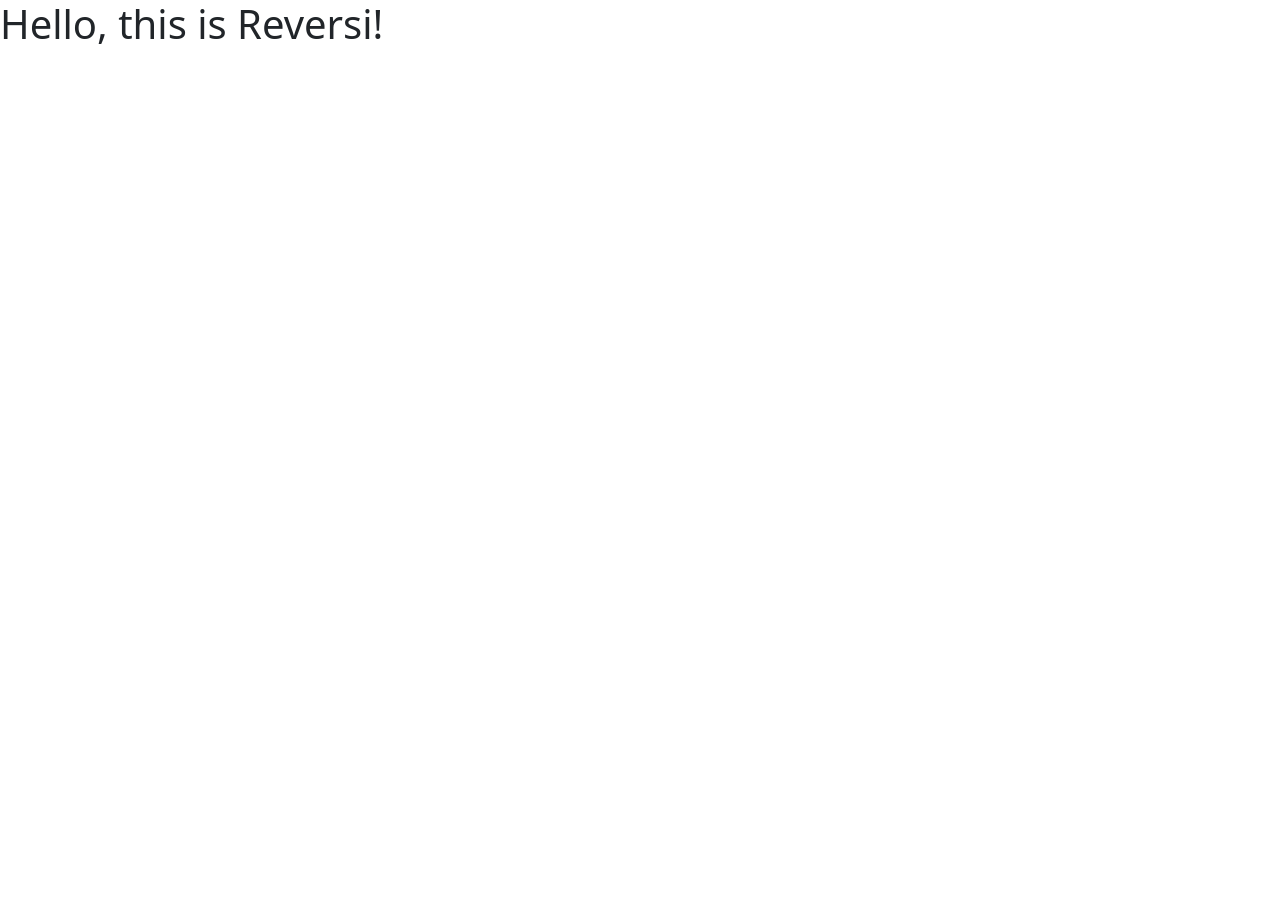
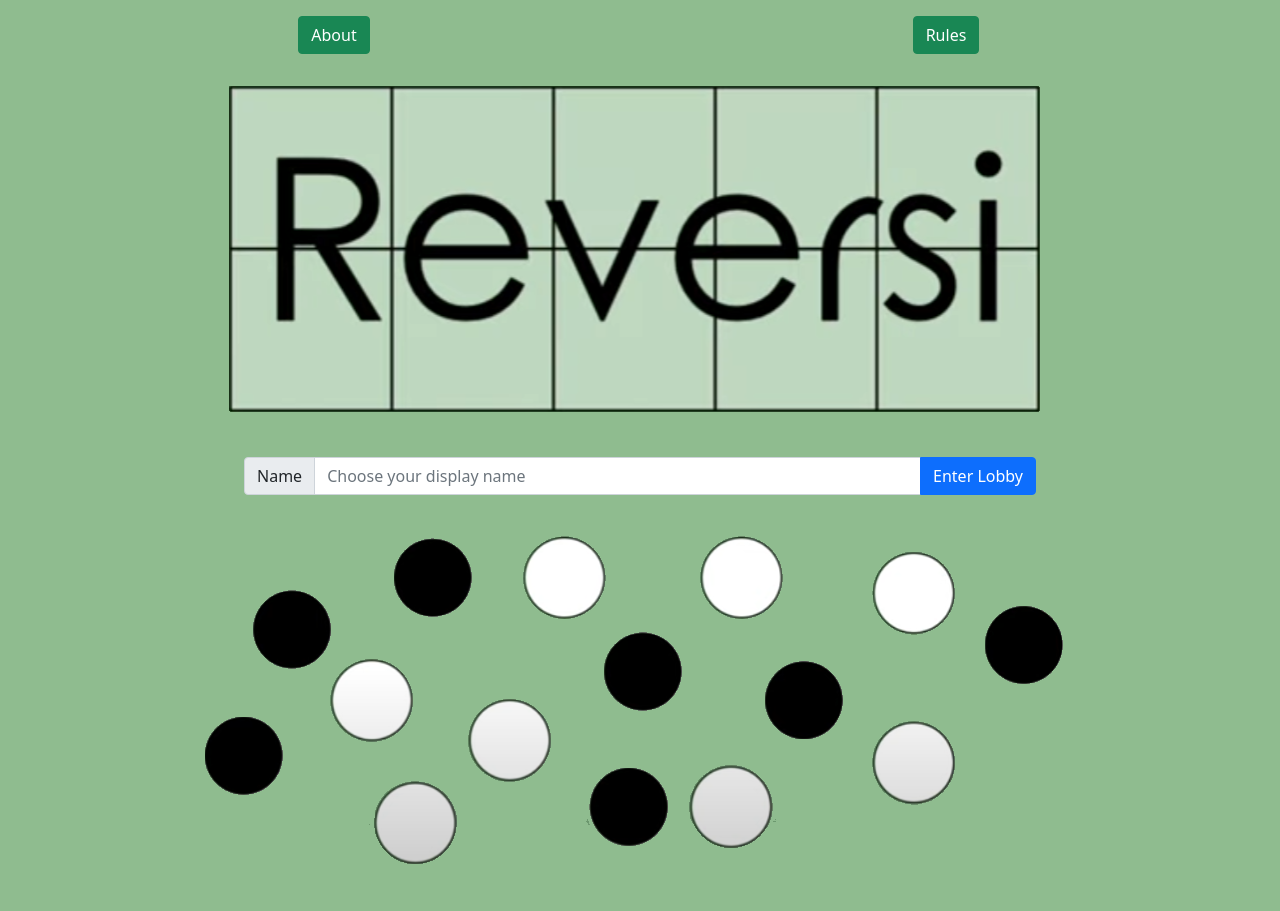
Before and after one commit to Stanley-Charles/Reversi-Online, a website: page public/index.html in a window 1280 px wide. Before the commit the page ends 800 px from the top, so only its background shows below. Drawn offline with nearby package versions, Linux system fonts and the light colour scheme.

Commit message:
More UI from 3

```diff
--- a/public/index.html
+++ b/public/index.html
@@ -7,15 +7,46 @@
 
     <!-- Bootstrap CSS -->
     <link href="https://cdn.jsdelivr.net/npm/bootstrap@5.0.2/dist/css/bootstrap.min.css" rel="stylesheet" integrity="sha384-EVSTQN3/azprG1Anm3QDgpJLIm9Nao0Yz1ztcQTwFspd3yD65VohhpuuCOmLASjC" crossorigin="anonymous">
-
-    <title>Hello, this is Reversi!</title>
+    <style>
+        body {
+            background-color: darkseagreen;
+        }
+    </style>
+    <title>Reversi</title>
   </head>
   <body>
-    <h1>Hello, this is Reversi!</h1>
-
-    <!-- Optional JavaScript; choose one of the two! -->
-
-    <!-- Option 1: Bootstrap Bundle with Popper -->
+    <div class="container-fluid">
+        <div class = "row m-3 ">
+            <div class = "col text-center">
+                <a class= "btn btn-success text-nowrap" href= "about.html">About</a>
+            </div>
+            <div class = "col text-center">
+                <a class= "btn btn-success text-nowrap" href= "
+                https://en.wikipedia.org/wiki/Reversi#Rules">Rules</a>
+            </div>
+        </div>
+        <div class = "row m-3">
+            <div class="col text-center">
+                <img class = "img-fluid" src="assets/images/top-splash.png" alt="Reversi Logo 1"/>
+            </div>
+        </div>
+        <div class = "row align-items-center justify-content-center m-3">
+            <div class = "col-8">
+                <div class="input-group">
+                    <span class="input-group-text" id="displayName">Name</span>
+                    <input type="text" class="form-control text-nowrap" id="nameInput" placeholder="Choose your display name"
+                    aria-label="enter your display name for use while playing Reversi" aria-describedby="displayName"/>
+                    <button type = "submit" class = "btn btn-primary text-nowrap" id="lobbyButton"
+                    onclick="window.location='lobby.html'">Enter Lobby</button>
+                </div>
+            </div>
+        </div>
+        <div class = "row">
+            <div class="col text-center">
+                <img class = "img-fluid" src="assets/images/bottom-splash.png" alt="Reversi Logo 1"/>
+            </div>
+        </div>
+    </div>
     <script src="https://cdn.jsdelivr.net/npm/bootstrap@5.0.2/dist/js/bootstrap.bundle.min.js" integrity="sha384-MrcW6ZMFYlzcLA8Nl+NtUVF0sA7MsXsP1UyJoMp4YLEuNSfAP+JcXn/tWtIaxVXM" crossorigin="anonymous"></script>
   </body>
 </html>
```
Also changed, not shown: public/about.html (added, +32 -0 lines), public/lobby.html (added, +27 -0 lines), public/assets/images/bottom-splash.png (added), public/assets/images/top-splash.png (added), 1 other file.
